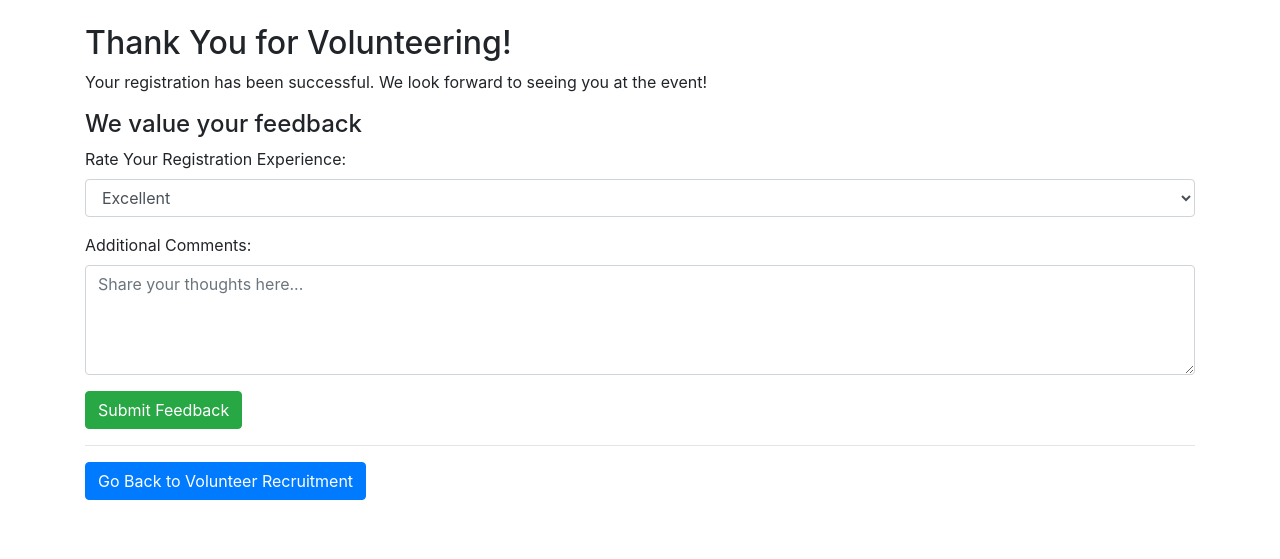
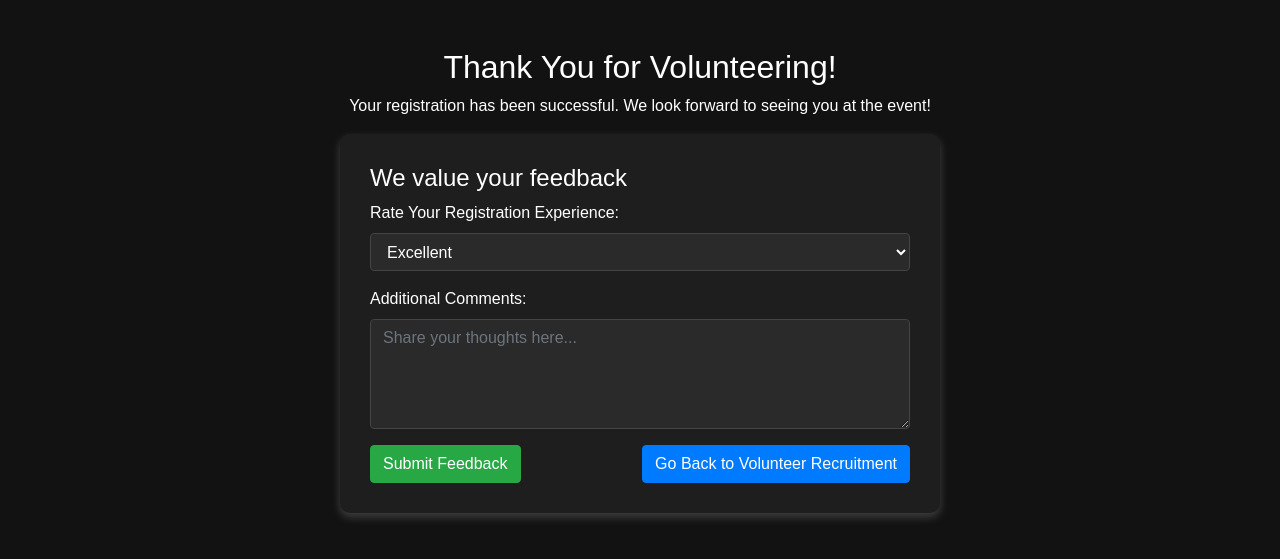
Before and after one commit to AADi2oo6/Event_manager, a Django app: page /volunteer_register_success/ in a window 1280 px wide. Shown: the top 559 px of the page. Run offline with Django 5.2, Linux system fonts and the light colour scheme; some libraries are stand-ins or nearby versions.

Commit message:
Messages fixed and dark thame is added

```diff
--- a/eventManage/eventManage/views.py
+++ b/eventManage/eventManage/views.py
@@ -37,6 +37,8 @@ def ulogin(request):
             pwd = request.POST.get('pswd')
 
             if uname in users and users[uname] == pwd:
+                global user
+                user = uname
                 return redirect('/home/')  # Redirect after successful login
             else:
                 data['message'] = "Invalid username or password!"
@@ -58,7 +60,8 @@ def register_event(request):
 
 def event_calendar(request):
     # You may want to pass actual events data here
-    events = Event.objects.all().order_by('date')
+
+    events = Event.objects.filter(host__in=[user, 'admin']).order_by('date')
 
     return render(request, 'event_calendar.html', {'events': events})
 
@@ -76,7 +79,7 @@ def register(request):
 
 def schedule(request):
     current_date = timezone.now().date()
-    events = Event.objects.filter(date__gt=current_date).order_by('date')
+    events = Event.objects.filter(date__gt=current_date, host__in=[user, 'admin']).order_by('date')
     return render(request, 'events_list.html', {'events': events})
 
 def ticket_booking_success(request,name):
@@ -127,7 +130,7 @@ def ticket_booking(request):
     return render(request, 'ticket_booking.html',data)
 
 def volunteer_recruitment(request):
-    event = Event.objects.all()
+    event = Event.objects.filter(host='admin')
     vdata = volunteer.objects.all()
     data ={
         'event':event,
@@ -137,7 +140,6 @@ def volunteer_recruitment(request):
         try:
             name = request.POST.get('name')
             event1 = request.POST.get('event')
-            print(name,event1,"thedafata======================================")
             # Save volunteer details in the database (using the Volunteer model)
             en = volunteer(name=name, event=event1)
             en.save()
--- a/eventManage/templates/volunteer_register_success.html
+++ b/eventManage/templates/volunteer_register_success.html
@@ -3,37 +3,105 @@
 <head>
     <meta charset="UTF-8">
     <meta name="viewport" content="width=device-width, initial-scale=1.0">
-    <title>Volunteer Registration Success</title>
+    <title>Thank You for Volunteering</title>
     <link rel="stylesheet" href="https://stackpath.bootstrapcdn.com/bootstrap/4.5.2/css/bootstrap.min.css">
+
+    <style>
+        /* Dark Theme Styles */
+        body {
+            background-color: #121212;
+            color: #ffffff;
+            font-family: Arial, sans-serif;
+        }
+
+        .form-container {
+            background-color: #1e1e1e;
+            padding: 30px;
+            border-radius: 10px;
+            box-shadow: 0px 4px 10px rgba(255, 255, 255, 0.2);
+            max-width: 600px;
+            margin: auto;
+        }
+
+        .form-control {
+            background-color: #2a2a2a;
+            color: #ffffff;
+            border: 1px solid #444;
+        }
+        .form-control:focus {
+            background-color: #333;
+            color: #ffffff;
+            border-color: #777;
+            box-shadow: none;
+        }
+
+        .btn-success {
+            background-color: #28a745;
+            border-color: #28a745;
+            transition: 0.3s;
+        }
+        .btn-success:hover {
+            background-color: #218838;
+            border-color: #1e7e34;
+        }
+
+        .btn-primary {
+            background-color: #007bff;
+            border-color: #007bff;
+            transition: 0.3s;
+        }
+        .btn-primary:hover {
+            background-color: #0056b3;
+            border-color: #004a9f;
+        }
+
+        /* Button Container */
+        .button-container {
+            display: flex;
+            justify-content: space-between;
+        }
+
+        h2 {
+            text-align: center;
+        }
+    </style>
 </head>
 <body>
-    <div class="container mt-4">
+    <div class="container mt-5">
         <h2>Thank You for Volunteering!</h2>
-        <p>Your registration has been successful. We look forward to seeing you at the event!</p>
+        <p class="text-center">Your registration has been successful. We look forward to seeing you at the event!</p>
 
-        <!-- Feedback Form -->
+        <!-- Feedback Form Box -->
+        <div class="form-container">
             <h4>We value your feedback</h4>
             <form method="POST" action="">
                 {% csrf_token %}
                 <div class="form-group">
                     <label for="rating">Rate Your Registration Experience:</label>
-                <select class="form-control" id="rating" name="rating" required>
-                    <option value="5">Excellent</option>
-                    <option value="4">Good</option>
-                    <option value="3">Average</option>
-                    <option value="2">Poor</option>
-                    <option value="1">Very Poor</option>
+                    <select id="rating" name="rating" class="form-control">
+                        <option>Excellent</option>
+                        <option>Good</option>
+                        <option>Average</option>
+                        <option>Poor</option>
                     </select>
                 </div>
                 <div class="form-group">
                     <label for="comments">Additional Comments:</label>
-                <textarea class="form-control" id="comments" name="comments" rows="4" placeholder="Share your thoughts here..."></textarea>
+                    <textarea id="comments" name="comments" class="form-control" rows="4" placeholder="Share your thoughts here..."></textarea>
                 </div>
+
+                <!-- Buttons Container -->
+                <div class="button-container">
                     <button type="submit" class="btn btn-success">Submit Feedback</button>
+                    <a href="/volunteer_recruitment/" class="btn btn-primary">Go Back to Volunteer Recruitment</a>
+                </div>
             </form>
+        </div>
+    </div>
 
-        <hr>
-        <a href="{% url 'volunteer_recruitment' %}" class="btn btn-primary">Go Back to Volunteer Recruitment</a>
-    </div>
+    <!-- Bootstrap JavaScript and dependencies -->
+    <script src="https://code.jquery.com/jquery-3.5.1.slim.min.js"></script>
+    <script src="https://cdn.jsdelivr.net/npm/@popperjs/core@2.4.4/dist/umd/popper.min.js"></script>
+    <script src="https://stackpath.bootstrapcdn.com/bootstrap/4.5.2/js/bootstrap.min.js"></script>
 </body>
 </html>
```
Also changed, not shown: eventManage/templates/ticket_booking_success.html (+37 -5 lines), eventManage/templates/volunteer_recruitment.html (+55 -10 lines), eventManage/db.sqlite3. Lines whose indentation alone changed are shown as unchanged.
